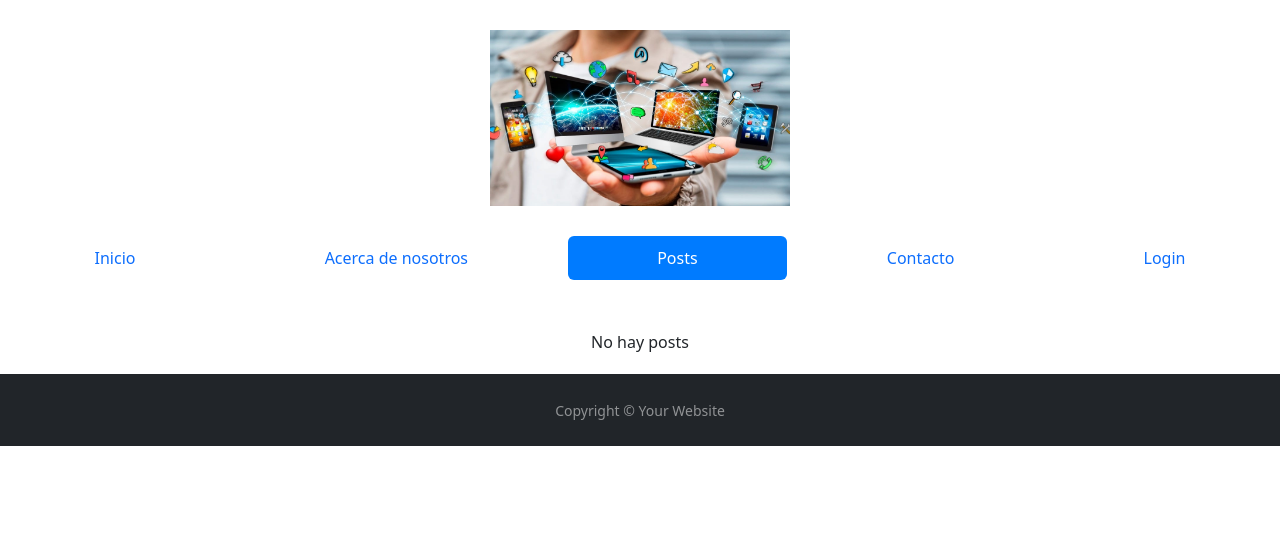
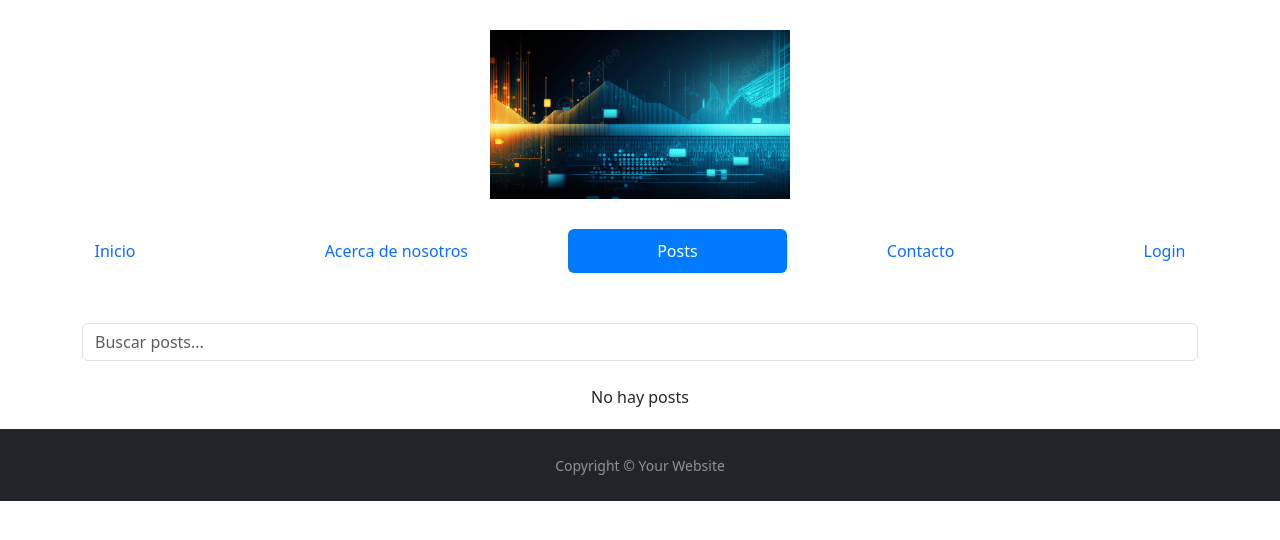
Before and after one commit to Gian1010/Proyecto-Final-, a Django app: page /posts/ in a window 1280 px wide. Shown: the top 540 px of the page. Run offline with Django 5.2, Linux system fonts and the light colour scheme; data that the repository does not hold is empty.

Commit message:
Version5

```diff
--- a/blog/templates/base.html
+++ b/blog/templates/base.html
@@ -36,10 +36,9 @@
 
     <body>
         <header>
-            <a class="flex-sm-fill text-sm-center nav-link active" href="#">
-                <img src="{% static 'img/info.jpg' %}" style="max-width: 300px; margin: 30px;">
+            <a class="flex-sm-fill text-sm-center nav-link active" href="#" style="display: block; width: 100%;">
+                <img src="{% static 'img/info.png' %}" style="width: 100%; max-width: 300px; margin: 30px auto; display: block;">
             </a>
-
             <nav class="nav nav-pills justify-content-center">
                 <a class="flex-sm-fill text-sm-center nav-link {% if request.resolver_match.url_name == 'index' %}active{% endif %}" href="{% url 'index' %}">Inicio</a>
                 <a class="flex-sm-fill text-sm-center nav-link {% if request.resolver_match.url_name == 'about' %}active{% endif %}" href="{% url 'about' %}">Acerca de nosotros</a>
--- a/blog/templates/posts.html
+++ b/blog/templates/posts.html
@@ -3,8 +3,10 @@
 {% block contenido %}
 
 <div class="container" style="margin-top: 50px;">
+    <input type="text" id="search" class="form-control mb-4" placeholder="Buscar posts...">
+
     {% for i in posts %}
-        <div class="card mb-4">
+        <div class="card mb-4 post">
             <div class="card-header">
                 <h2>{{ i.titulo }}</h2>
                 <h5 class="text-muted">{{ i.subtitulo }}</h5>
@@ -26,4 +28,22 @@
     <h1></h1>
 </div>
 
+<script>
+    document.getElementById('search').addEventListener('input', function() {
+        const query = this.value.toLowerCase();
+        const posts = document.querySelectorAll('.post');
+        posts.forEach(post => {
+            const title = post.querySelector('h2').textContent.toLowerCase();
+            const subtitle = post.querySelector('h5').textContent.toLowerCase();
+            const category = post.querySelector('p strong').nextSibling.textContent.toLowerCase();
+            const text = post.querySelector('p').textContent.toLowerCase();
+            if (title.includes(query) || subtitle.includes(query) || category.includes(query) || text.includes(query)) {
+                post.style.display = '';
+            } else {
+                post.style.display = 'none';
+            }
+        });
+    });
+</script>
+
 {% endblock %}
```
Also changed, not shown: blog/media/media/imp3d.png (added), blog/media/media/start.jpg (added), blog/static/img/info.jpg (deleted), blog/static/img/info.png (added).
